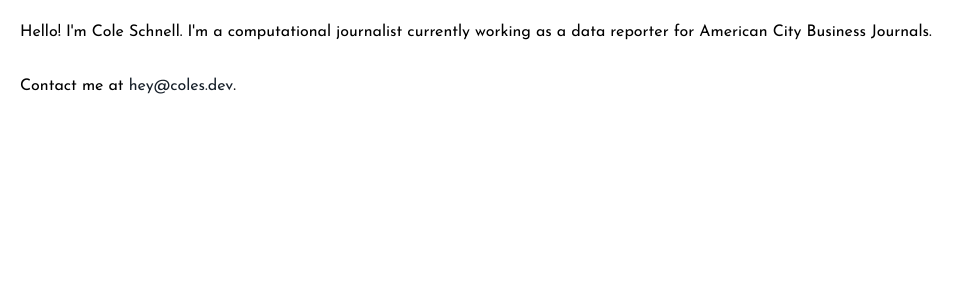
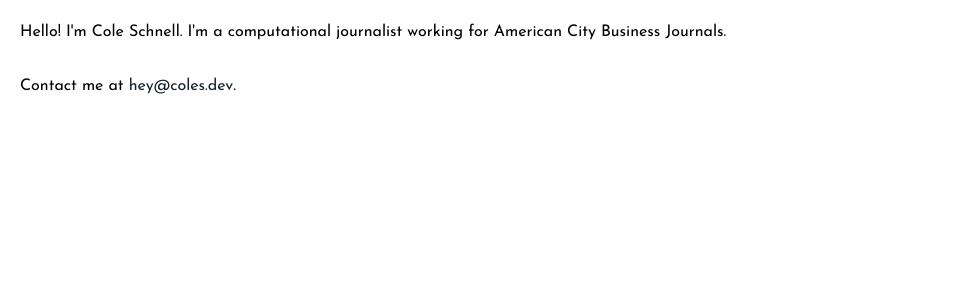
Before and after one commit to coleschnell/portfolio_website, a SvelteKit app: page / in a window 1280 px wide. Shown: the top 300 px of the page, without its empty margins (0-971 px from the left). Built offline with nearby package versions, Linux system fonts and the light colour scheme.

Commit message:
update text

```diff
--- a/src/routes/+page.svelte
+++ b/src/routes/+page.svelte
@@ -1,7 +1,7 @@
 <article>
     <p>
-        Hello! I'm Cole Schnell. I'm a computational journalist currently
-        working as a data reporter for American City Business Journals.
+        Hello! I'm Cole Schnell. I'm a computational journalist working for
+        American City Business Journals.
     </p>
     <p>Contact me at <a href="mailto:hey@coles.dev">hey@coles.dev</a>.</p>
 </article>
```
